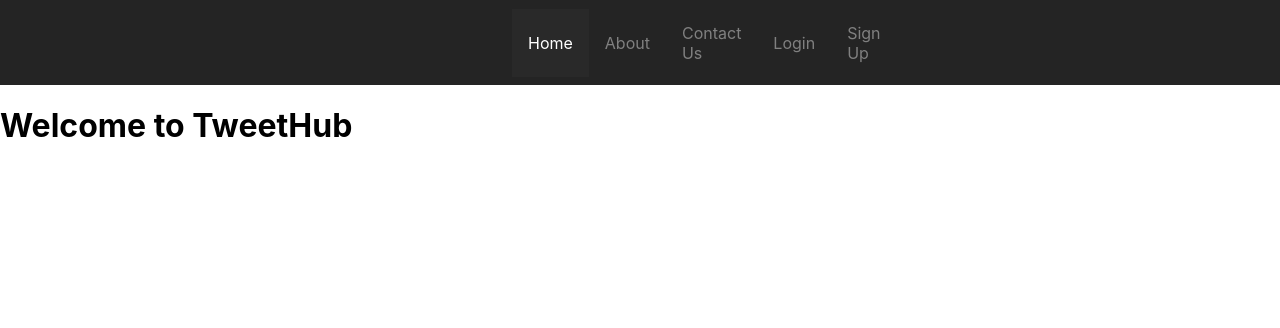
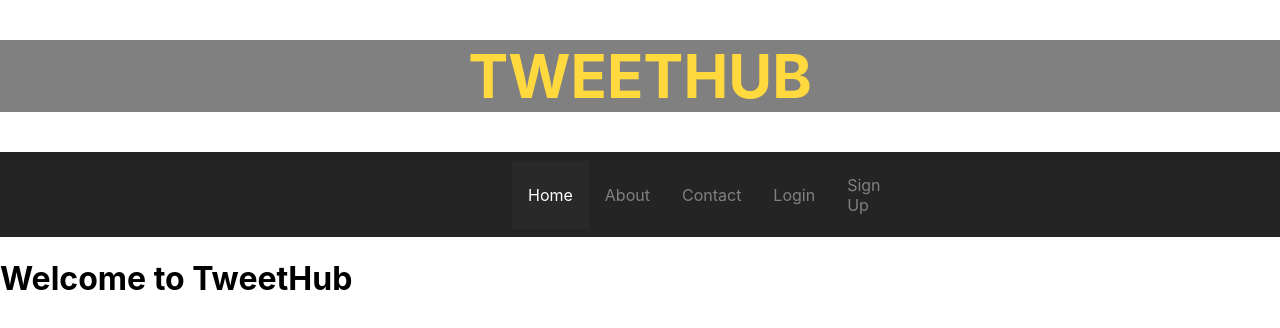
Before and after one commit to ArtishGH/tweethub, a React (Create React App) app: page / in a window 1280 px wide. Shown: the top 328 px of the page. Built offline with nearby package versions, Linux system fonts and the light colour scheme.

Commit message:
Szyld TWEETHUB

```diff
--- a/src/App.js
+++ b/src/App.js
@@ -7,10 +7,13 @@ import About from "./pages/about";
 import Login from "./pages/login";
 import SignUp from "./pages/signup";
 import Contact from "./pages/contact";
+import Header from "./components/Navbar/header";
+
 
 function App() {
   return (
     <Router>
+      <Header />
       <Navbar />
       <Routes>
         <Route exact path="/" element={<Home />} />
--- /dev/null
+++ b/src/components/Navbar/header.js
@@ -0,0 +1,12 @@
+import React from "react";
+import "./styles.css";
+
+const Header = () =>{
+    return (
+        <div className="logo">
+            <h1>TWEETHUB</h1>
+        </div>
+    );
+};
+
+export default Header
--- a/src/components/Navbar/index.js
+++ b/src/components/Navbar/index.js
@@ -13,7 +13,7 @@ const Navbar = () => {
             About
           </NavLink>
           <NavLink to="/contact" activeStyle>
-            Contact Us
+            Contact
           </NavLink>
           <NavLink to="/login" activeStyle>
             Login
--- /dev/null
+++ b/src/components/Navbar/styles.css
@@ -0,0 +1,8 @@
+.logo{
+    color: #FFD93D;
+    text-align: center;
+    font-size: 30px;
+    background-color: gray;
+    margin-top: 0px;
+    margin-bottom: 0px;
+}
--- a/src/pages/signup.js
+++ b/src/pages/signup.js
@@ -1,5 +1,5 @@
 import React from "react";
-import "./style.css"
+import "./style.css";
 
 const SignUp = () => {
   return (
```
